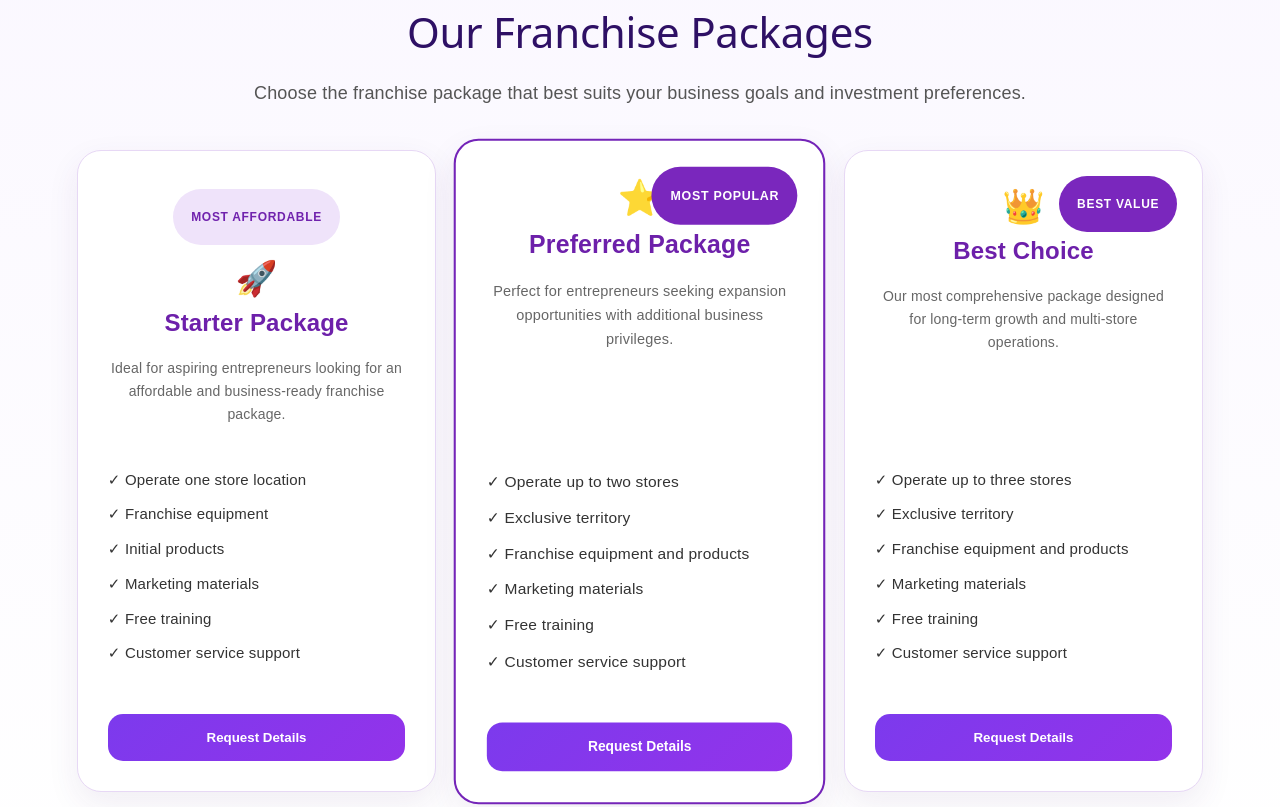
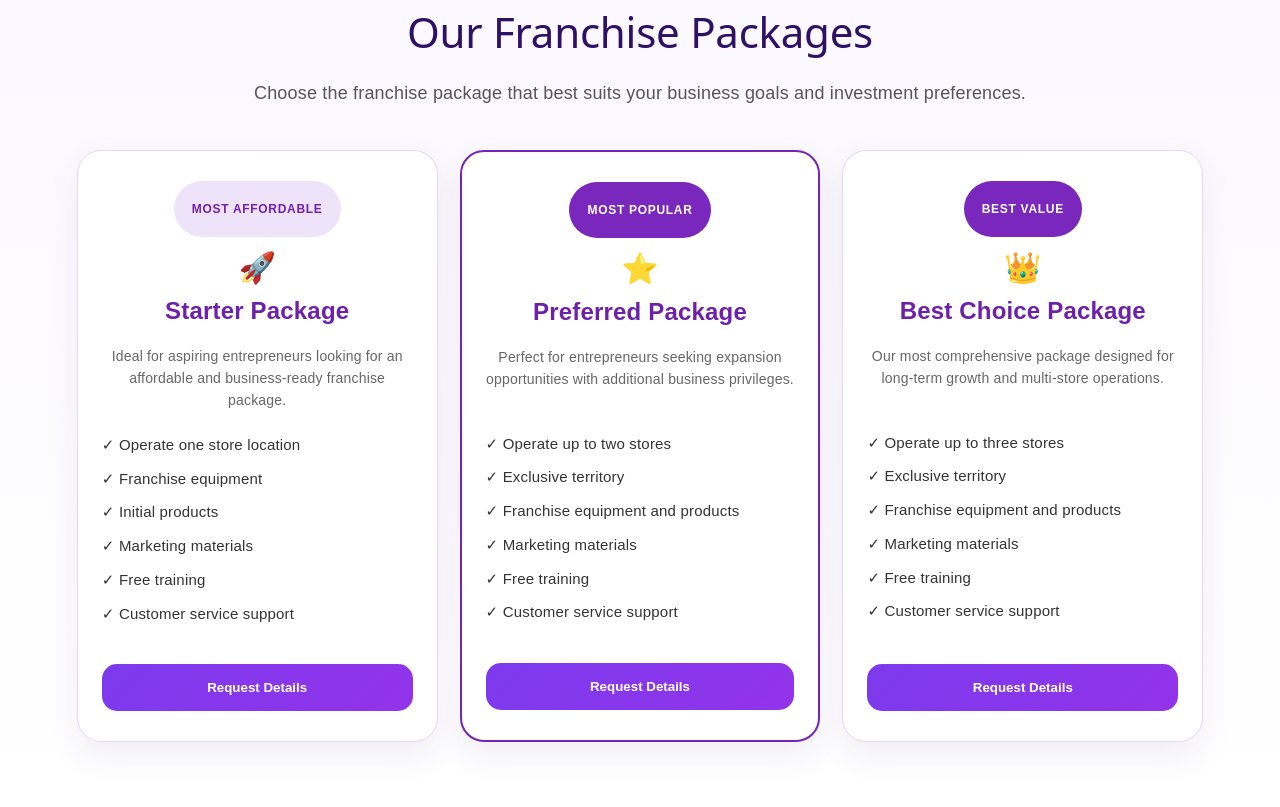
Before and after one commit to jaypartoriza99-art/mlsn-franchise-portal, a React (Vite) app in the folder client/: page / in a window 1280 px wide. Shown: the part 3440-4247 px from the top of the page. Built offline with nearby package versions, Linux system fonts and the light colour scheme.

Commit message:
Fixed package card alignment

```diff
--- a/client/src/pages/HomePage.jsx
+++ b/client/src/pages/HomePage.jsx
@@ -492,7 +492,7 @@ function HomePage({ onOpenLogin }) {
   👑
 </div>
 
-    <h3>Best Choice</h3>
+    <h3>Best Choice Package</h3>
 
     <p className="package-description">
       Our most comprehensive package
--- a/client/src/styles/homepage.css
+++ b/client/src/styles/homepage.css
@@ -1167,3 +1167,103 @@
     min-height: auto;
   }
 }
+/* FINAL PACKAGE ALIGNMENT FIX */
+
+.packages-grid {
+  display: grid !important;
+  grid-template-columns: repeat(3, minmax(0, 1fr)) !important;
+  gap: 22px !important;
+  align-items: stretch !important;
+}
+
+.package-card {
+  display: flex !important;
+  flex-direction: column !important;
+  min-height: 590px !important;
+  padding: 30px 24px !important;
+  box-sizing: border-box !important;
+}
+
+.package-card-header {
+  display: flex !important;
+  flex-direction: column !important;
+  align-items: center !important;
+  justify-content: flex-start !important;
+  width: 100% !important;
+  min-height: 220px !important;
+  text-align: center !important;
+}
+
+.package-badge {
+  position: static !important;
+  display: inline-flex !important;
+  align-items: center !important;
+  justify-content: center !important;
+  order: 1 !important;
+  margin: 0 0 16px !important;
+}
+
+.package-icon {
+  position: static !important;
+  display: block !important;
+  order: 2 !important;
+  margin: 0 0 12px !important;
+  font-size: 30px !important;
+  line-height: 1 !important;
+}
+
+.package-card h3 {
+  order: 3 !important;
+  min-height: 38px !important;
+  margin: 0 0 12px !important;
+  text-align: center !important;
+}
+
+.package-description {
+  order: 4 !important;
+  min-height: 65px !important;
+  margin: 0 auto !important;
+  text-align: center !important;
+  line-height: 1.6 !important;
+}
+
+.package-list {
+  flex: 1 !important;
+  width: 100% !important;
+  margin: 22px 0 28px !important;
+  padding: 0 !important;
+  list-style: none !important;
+  text-align: left !important;
+}
+
+.package-list li {
+  margin-bottom: 12px !important;
+  list-style: none !important;
+}
+
+.package-button {
+  width: 100% !important;
+  margin-top: auto !important;
+}
+
+.featured-package {
+  transform: none !important;
+}
+
+.featured-package:hover {
+  transform: translateY(-8px) !important;
+}
+
+@media (max-width: 950px) {
+  .packages-grid {
+    grid-template-columns: 1fr !important;
+  }
+
+  .package-card {
+    min-height: auto !important;
+  }
+
+  .package-card-header {
+    min-height: auto !important;
+  }
+}
```
